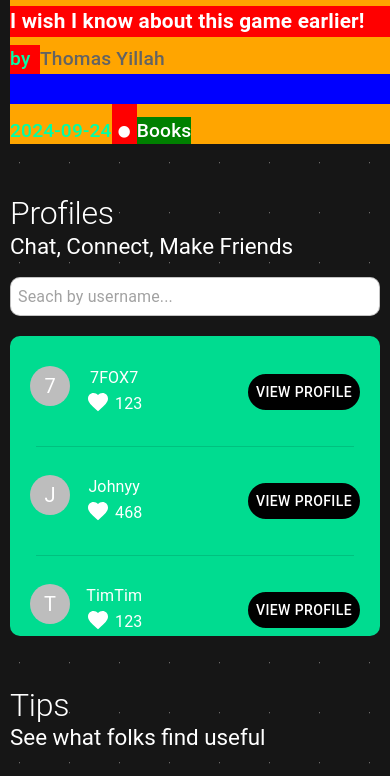
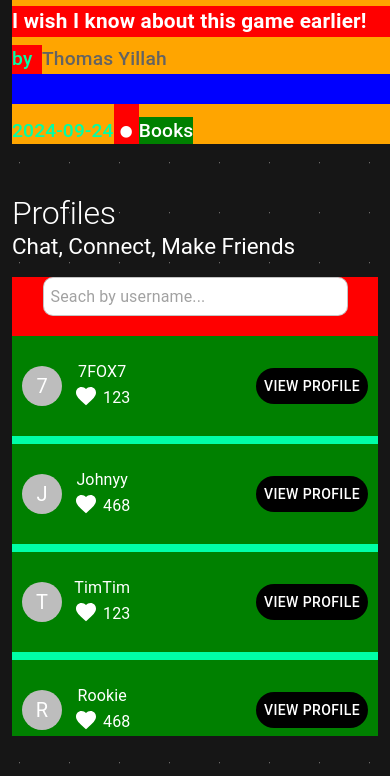
Before and after one commit to 7FOX7/moto-project, a React (Vite) app: page /community in a window 390 px wide. Shown: the part 1707-2483 px from the top of the page. Built offline with nearby package versions, Linux system fonts and the light colour scheme.

Commit message:
Modified 'Profiles' section of 'Community' route, so it is responsive on all devices

```diff
--- a/src/components/Community/Profiles.jsx
+++ b/src/components/Community/Profiles.jsx
@@ -1,11 +1,9 @@
-import { Fragment } from "react";
 import CustomAvatar from "../../customs/components/CustomAvatar"
 import Grid2 from "@mui/material/Grid2"
 import FavoriteIcon from '@mui/icons-material/Favorite';
 import { ProfileContainer } from "../../styles/style";
 import CustomText from "../../customs/components/CustomText";
 import CustomButton from "../../customs/components/CustomButton";
-import { Divider } from "@mui/material";
 
 /*
    TODO: make this a custom component in case you will have more profile lists
@@ -14,15 +12,19 @@ import { Divider } from "@mui/material";
 const Profiles = ({users}) => {
    return (
          <>
-            {users.map((user, index) => (
-               <Fragment key={user.id}>
+            {users.map((user) => (
                   <ProfileContainer
+                     key={user.id}
                      container
-                     size={12}
+                     size={{xs: 12, sm: 5.9, md: 5.9, lg: 3.9, xl: 3.9}}
+                     sx={{
+                        background: "green"
+                     }}
                   >
                      <Grid2
                         container
-                        columnSpacing={2}
+                        columnSpacing={1.5}
+                        alignItems="center"
                      >
                         <CustomAvatar
                            content={user.username.charAt(0)}
@@ -60,17 +62,6 @@ const Profiles = ({users}) => {
                         />
                      </Grid2>
                   </ProfileContainer>
-                  {
-                     index < users.length - 1 &&
-                     <>
-                        <br />
-                        <Divider
-                           variant="middle"
-                        />
-                        <br />
-                     </>
-                  }
-               </Fragment>
             ))}
          </>
       )
--- a/src/customs/components/CustomSearchSection.jsx
+++ b/src/customs/components/CustomSearchSection.jsx
@@ -1,10 +1,15 @@
 import { useState } from "react"
+import { useScreenSize } from "../../contexts/ScreenSizeContext"
+import { useTheme } from "@emotion/react"
 import CustomSearchBar from "./CustomSearchBar"
 import { SearchSectionContainer } from "../../styles/style"
 import { SearchListContainer } from "../../styles/style"
+import Grid2 from "@mui/material/Grid2"
 
 const CustomSearchSection = ({dataList, renderItems, filterFunc, placeholder}) => {
    const [filteredList, setFilteredList] = useState(dataList);
+   const isSmallScreen = useScreenSize();
+   const theme = useTheme();
 
    function handleChange(e) {
       const searchQuery = e.target.value;
@@ -13,12 +18,32 @@ const CustomSearchSection = ({dataList, renderItems, filterFunc, placeholder}) =
    }
 
    return (
-      <SearchSectionContainer>
-         <CustomSearchBar
-            placeholder={placeholder}
-            onChange={handleChange}
-         />
-         <SearchListContainer>
+      <SearchSectionContainer
+         container
+         columns={12}
+         size={{xs: 12, sm: 12, md: 8, lg: 8, xl: 8}}
+         sx={{
+            background: "red"
+         }}
+         justifyContent="center"
+      >
+         <Grid2
+            container
+            size={{xs: 10, sm: 8, md: 8, lg: 6, xl: 6}}
+         >
+            <CustomSearchBar
+               placeholder={placeholder}
+               onChange={handleChange}
+            />
+         </Grid2>
+         <SearchListContainer
+            container
+            size={12}
+            spacing={1}
+            sx={{
+               background: isSmallScreen && theme.palette.secondary.main
+            }}
+         >
             {renderItems(filteredList)}
          </SearchListContainer>
       </SearchSectionContainer>
--- a/src/styles/style.js
+++ b/src/styles/style.js
@@ -43,7 +43,7 @@ export const OnboardingBox = styled(Box)({
 export const ContentBox = styled(Box)({
    position: "relative",
    width: "100%",
-   padding: "10px",
+   padding: "10px 12px",
    marginBottom: "30px"
 })
 
@@ -144,6 +144,7 @@ export const VideoTextBox = styled(Box)({
 
 export const SectionBox = styled(Box)({
    width: "100%",
+   minWidth: "312px",
    display: "flex",
    flexDirection: "column",
    alignItems: "start",
@@ -181,8 +182,8 @@ export const SubSectionBox = styled(Grid2)({
    backgroundColor: "blue",
 })
 
-export const SearchSectionContainer = styled(Box)({
-   width: "100%",
+export const SearchSectionContainer = styled(Grid2)({
+
 })
 
 export const SearchBarContainer = styled(Box)({
@@ -193,17 +194,14 @@ export const SearchBar = styled(TextField)({
    background: theme.palette.common.white,
 })
 
-export const SearchListContainer = styled(Box)({
-   width: "100%",
-   height: "300px",
-   background: theme.palette.secondary.dark,
+export const SearchListContainer = styled(Grid2)({
+   height: "400px",
    marginTop: "20px",
-   padding: "20px 10px",
-   borderRadius: "10px",
-   overflow: "scroll"
+   overflowY: "auto"
 })
 
 export const ProfileContainer = styled(Grid2)({
+   height: "100px",
    alignItems: "center",
    justifyContent: "space-between",
    padding: "10px"
```
